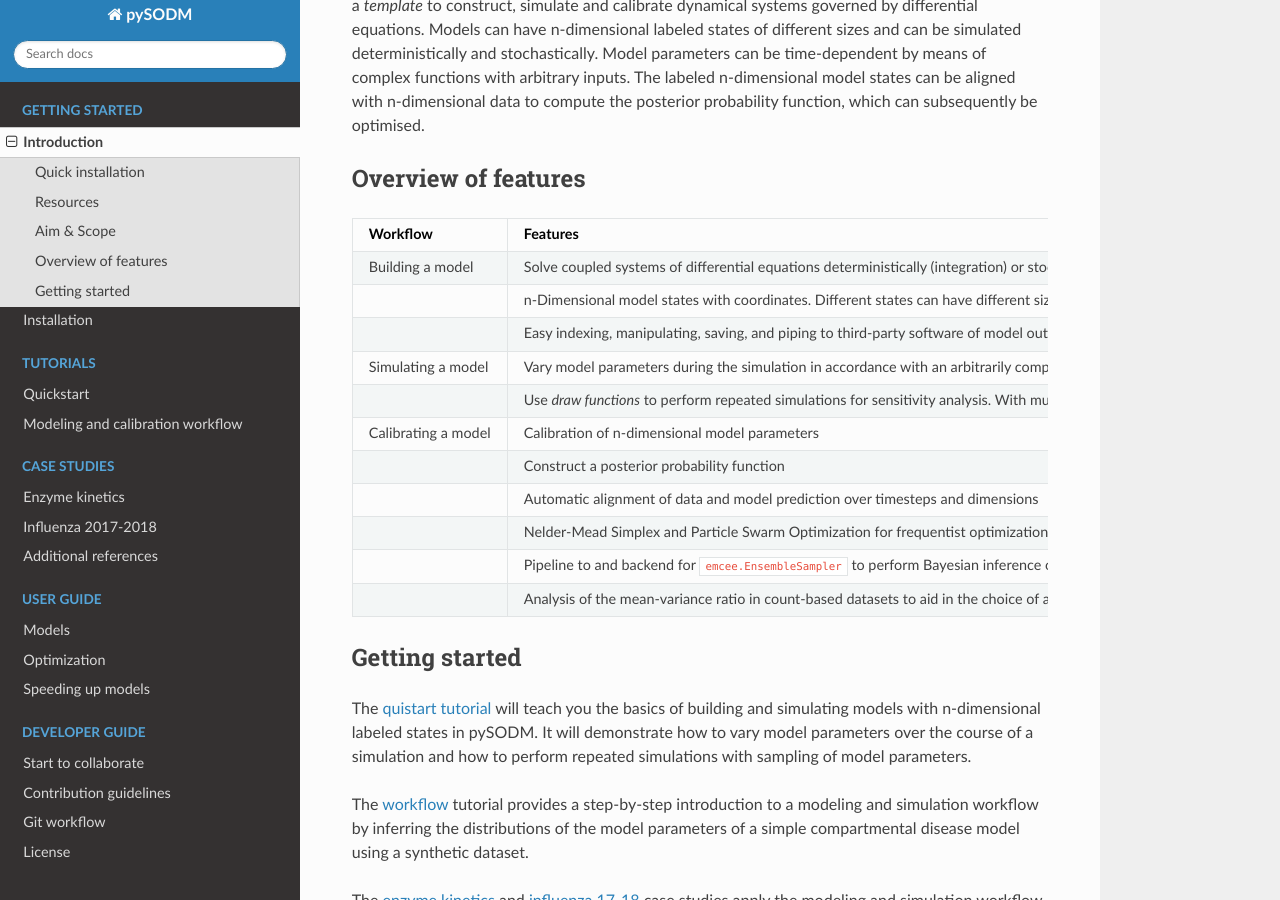
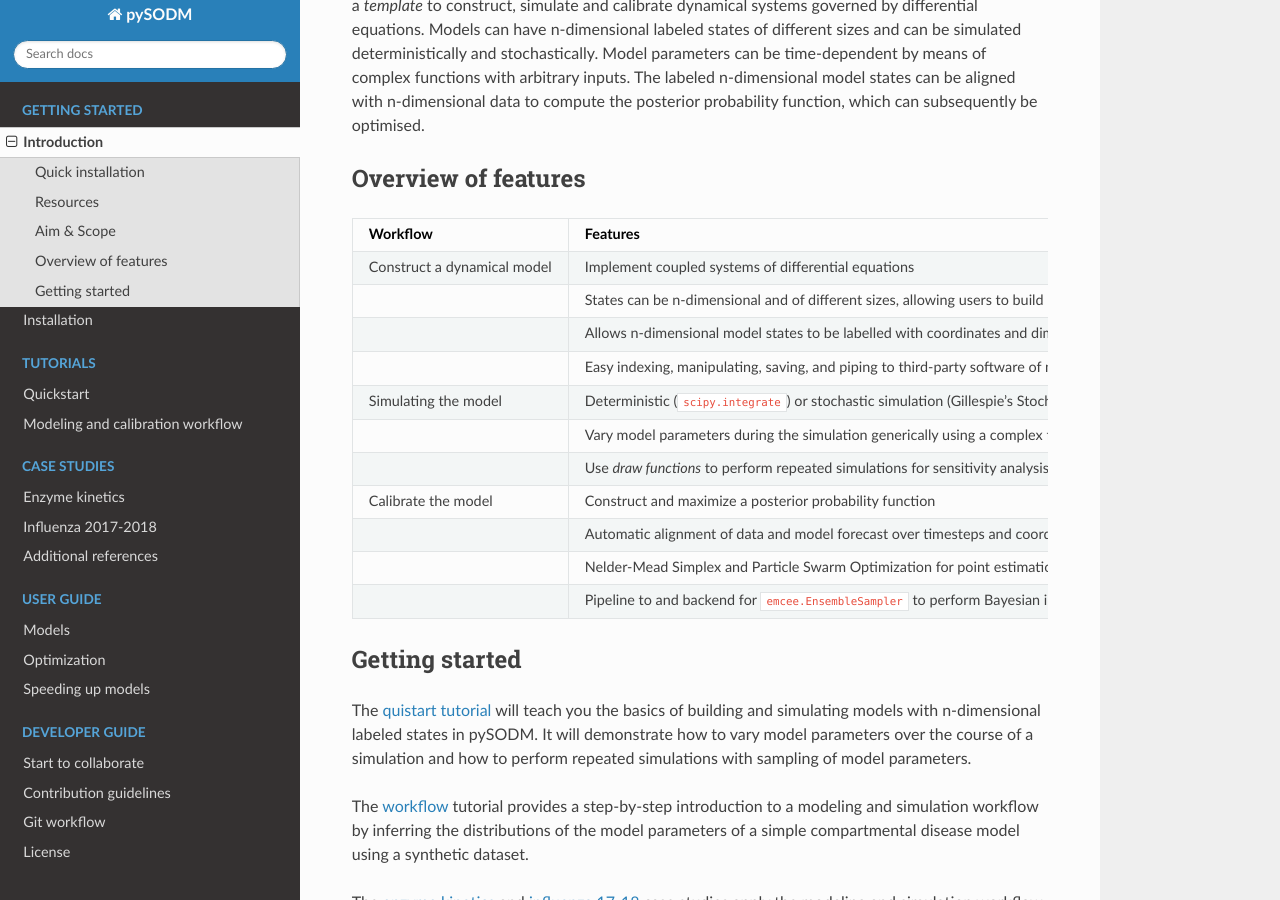
Before and after one commit to twallema/pySODM, a Sphinx documentation site: the page built from docs/introduction.md, in a window 1280 px wide and 900 px high, scrolled down 905 px. Built offline with Sphinx 7.4.7 and the Read the Docs theme 2.0.0, drawn with Linux system fonts in a browser that asks for light colours.

Commit message:
make sure features table match between docs and paper

```diff
--- a/docs/introduction.md
+++ b/docs/introduction.md
@@ -32,17 +32,17 @@ data to compute the posterior probability function, which can subsequently be op
 
 | Workflow                     | Features                                                                                                                        |
 |------------------------------|---------------------------------------------------------------------------------------------------------------------------------|
-| Building a model     | Solve coupled systems of differential equations deterministically (integration) or stochastically (Gillespie's SSA and Tau-Leaping)                  |
-|                              | n-Dimensional model states with coordinates. Different states can have different sizes.                                         |
-|                              | Easy indexing, manipulating, saving, and piping to third-party software of model output by formatting simulation output as `xarray.Dataset` |
-| Simulating a model   | Vary model parameters during the simulation in accordance with an arbitrarily complex function containing any input                     |
-|                              | Use *draw functions* to perform repeated simulations for sensitivity analysis. With multiprocessing support                     |
-| Calibrating a model  | Calibration of n-dimensional model parameters                                                                                           |
-|                              | Construct a posterior probability function                                                                                      |
-|                              | Automatic alignment of data and model prediction over timesteps and dimensions                                                  |
-|                              | Nelder-Mead Simplex and Particle Swarm Optimization for frequentist optimization                                                |
-|                              | Pipeline to and backend for `emcee.EnsembleSampler` to perform Bayesian inference of model parameters                           |
-|                              | Analysis of the mean-variance ratio in count-based datasets to aid in the choice of an appropriate likelihood function          |
+| Construct a dynamical model     | Implement coupled systems of differential equations            |
+|                                 | States can be n-dimensional and of different sizes, allowing users to build models with subprocesses                                       |
+|                                 | Allows n-dimensional model states to be labelled with coordinates and dimensions by using `xarray.Dataset}` to store simulation output |
+|                                 | Easy indexing, manipulating, saving, and piping to third-party software of model output by formatting simulation output as `xarray.Dataset` |
+| Simulating the model            | Deterministic (`scipy.integrate`) or stochastic simulation (Gillespie's Stochastic Simulation Algorithm or Tau-Leaping) |
+|                                 | Vary model parameters during the simulation generically using a complex function |
+|                                 | Use *draw functions* to perform repeated simulations for sensitivity analysis. With multiprocessing support |
+| Calibrate the model             | Construct and maximize a posterior probability function  |
+|                                 | Automatic alignment of data and model forecast over timesteps and coordinates  |
+|                                 | Nelder-Mead Simplex and Particle Swarm Optimization for point estimation of model parameters |
+|                                 | Pipeline to and backend for `emcee.EnsembleSampler` to perform Bayesian inference of model parameters                           |
 
 ### Getting started
 
```
